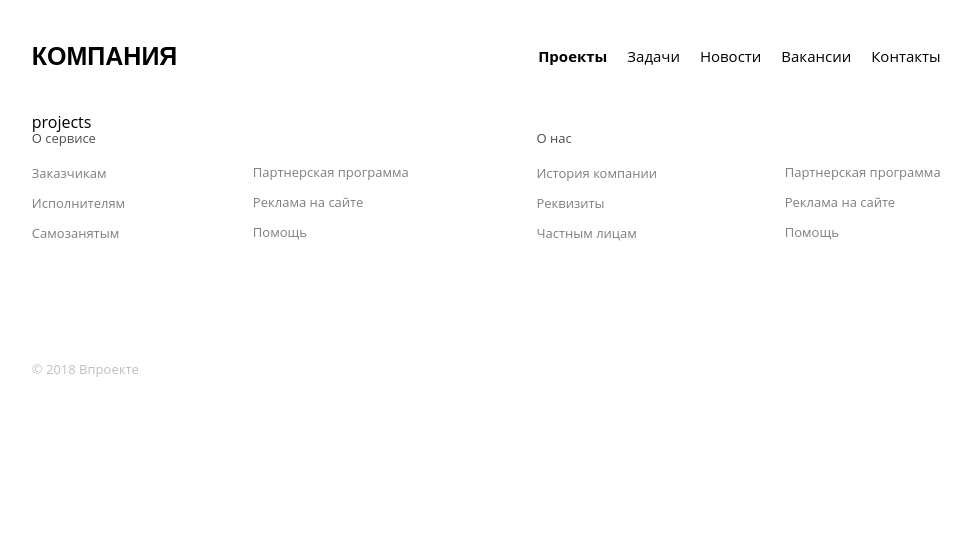
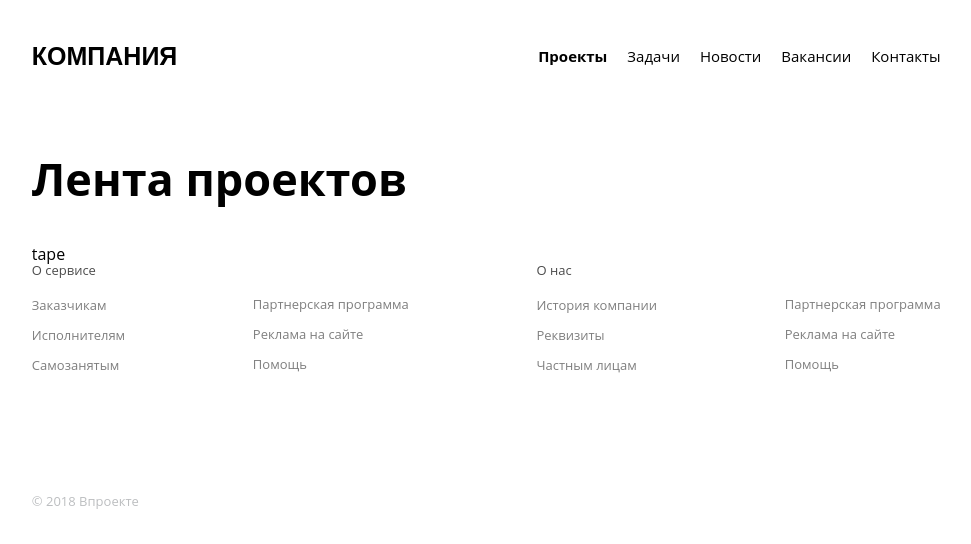
Before and after one commit to n-makarin/test-duotek, a Nuxt app: page /projects in a window 1280 px wide. Shown: the top 544 px of the page, without its empty margins (109-1080 px from the left). Built offline with nearby package versions, Linux system fonts and the light colour scheme.

Commit message:
Add test projectList data prop Import Tape.vue pages\projects.vue

```diff
--- a/pages/projects.vue
+++ b/pages/projects.vue
@@ -1,14 +1,45 @@
 <template>
   <div class="page page-projects">
-    projects
+    <h1>Лента проектов</h1>
+    <tape :project-list="projectList" />
   </div>
 </template>
 
 <script>
+import Tape from '@/components/projects/Tape'
 
 export default {
+  components: {
+    Tape
+  },
+  data: () => ({
+    // temporarly data
+    projectList: [
+      {
+        title: 'Помощник инженера ПТО',
+        text: 'Консультации для клиентов, относительно требований ПБ к их объекту. Ведение переговоров и встречи с клиентами. Полное обследования объектов на предмет... Отличное знание и понимание нормативной базы в области ПБ, умение ею пользоваться оперативно.',
+        date: {
+          created: 1529678640,
+          edited: 1529752200
+        }
+      },
+      {
+        title: 'Инженер по тестированию / QA Engineer',
+        text: 'Консультации для клиентов, относительно требований ПБ к их объекту. Ведение переговоров и встречи с клиентами. Полное обследования объектов на предмет... Отличное знание и понимание нормативной базы в области ПБ, умение ею пользоваться оперативно.',
+        date: {
+          created: 1529678690,
+          edited: 1529752500
+        }
+      }
+    ]
+  })
 }
 </script>
 
 <style lang="scss" scoped>
+.page-projects {
+  h1 {
+    margin: 40px 0;
+  }
+}
 </style>
```
